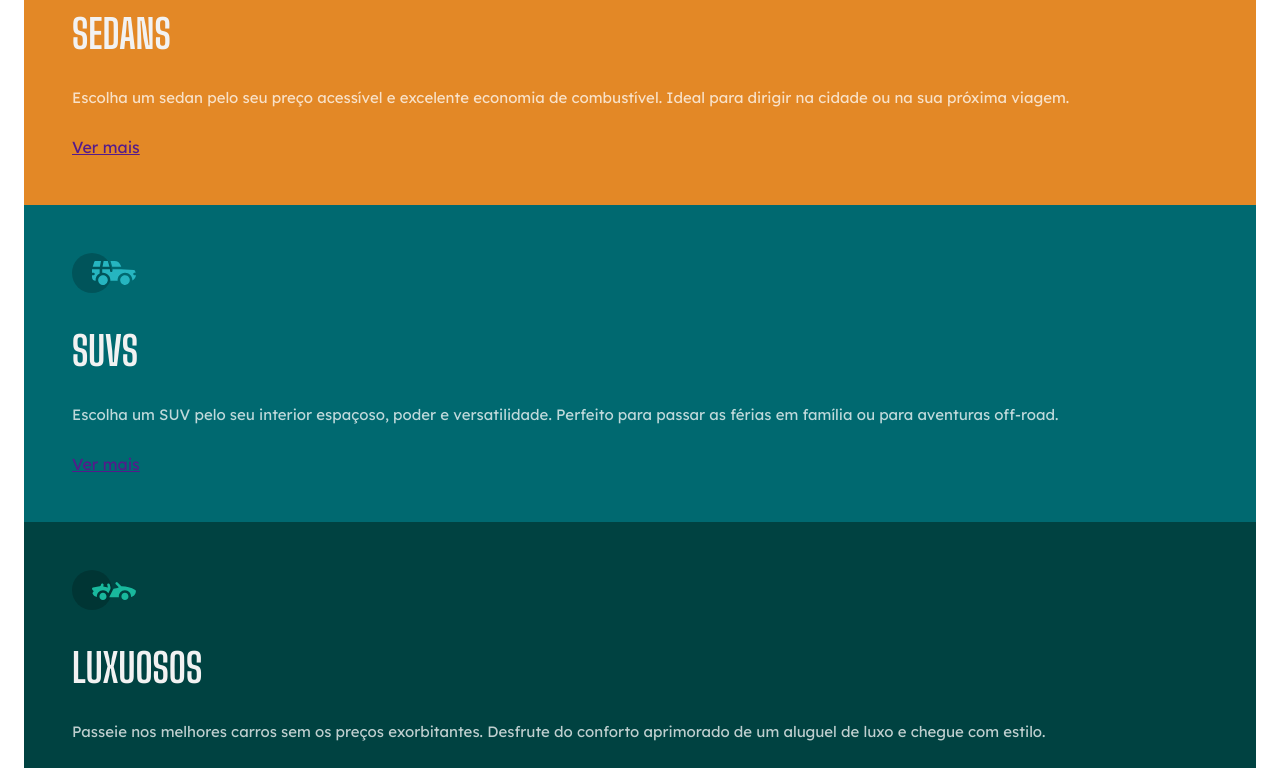
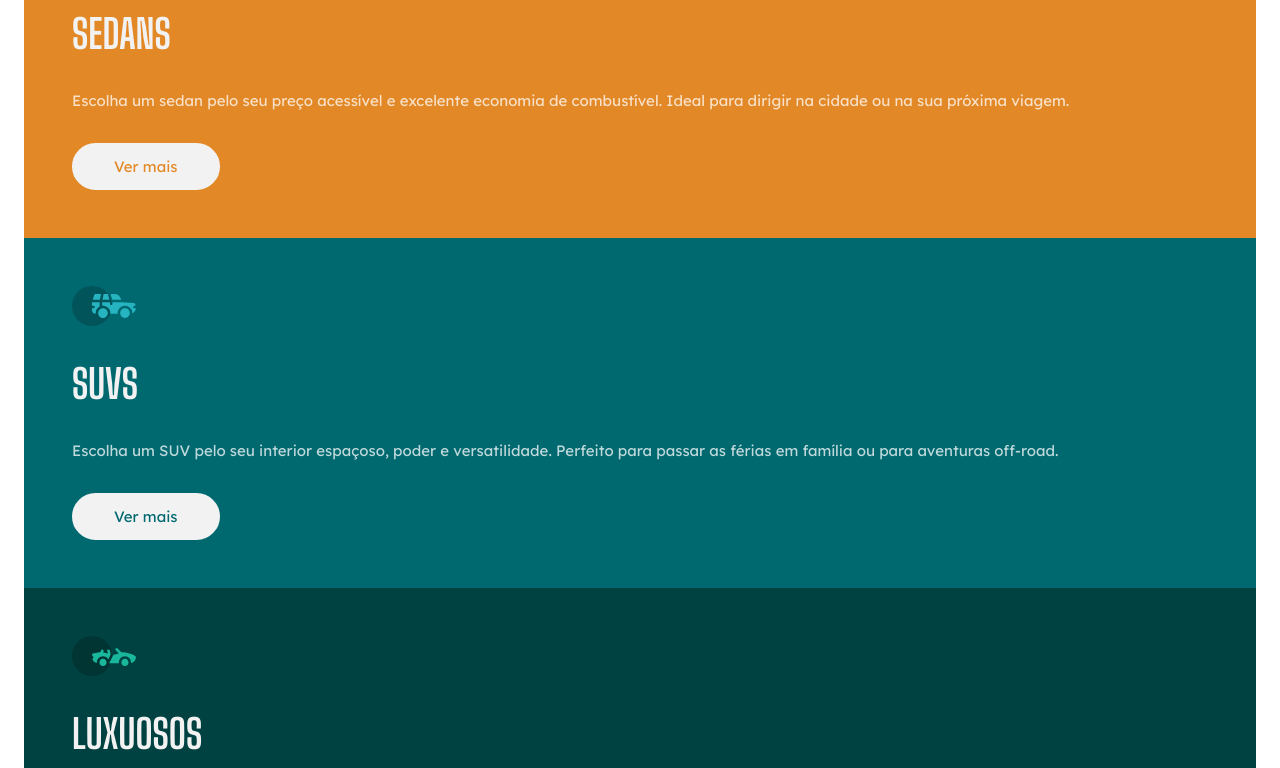
Before and after one commit to Gusta707/carros, a plain HTML site: page index.html in a window 1280 px wide. Shown: the part 200-968 px from the top of the page. Drawn offline with Linux system fonts and the light colour scheme.

Commit message:
finalização

```diff
--- a/index.html
+++ b/index.html
@@ -18,7 +18,7 @@
             <img src="./imagens/icon-sedans.svg" alt="carro sedan">
             <h2>Sedans</h2>
             <p>Escolha um sedan pelo seu preço acessível e excelente economia de combustível. Ideal para dirigir na cidade ou na sua próxima viagem.</p>
-            <a href="">Ver mais</a>
+            <a href="https://www.webmotors.com.br/sedans" target="_blank">Ver mais</a>
 
         </section>
 
@@ -26,7 +26,7 @@
             <img src="./imagens/icon-suvs.svg" alt="carro suv">
             <h2>SUVs</h2>
             <p>Escolha um SUV pelo seu interior espaçoso, poder e versatilidade. Perfeito para passar as férias em família ou para aventuras off-road.</p>
-            <a href="">Ver mais</a>
+            <a href="https://www.webmotors.com.br/suv" target="_blank">Ver mais</a>
 
         </section>
 
@@ -34,7 +34,7 @@
            <img src="./imagens/icon-luxury.svg" alt="carro luxuoso">
            <h2>Luxuosos</h2>
            <p>Passeie nos melhores carros sem os preços exorbitantes. Desfrute do conforto aprimorado de um aluguel de luxo e chegue com estilo.</p>
-           <a href="">Ver mais</a>
+           <a href="https://www.webmotors.com.br/catalogo/carroceria/conversivel/" target="_blank">Ver mais</a>
 
         </section>
     </main>
--- a/style.css
+++ b/style.css
@@ -29,10 +29,19 @@ p {
     font-size: 0.9375rem;
     color: var(--transparent-white);
     margin-bottom: 1.875rem;
+    line-height: 1.5625rem;
 }
 
 a {
     font-family: 'Lexend Deca', sans-serif;
+    display: block;
+    text-decoration: none;
+    border: 2px solid var(--gray);
+    width: fit-content;
+    font-size: 0.9375rem;
+    padding: 0.75rem 2.5rem;
+    border-radius: 1.5625rem;
+    background: var(--gray);
 }
 
 section {
@@ -42,6 +51,7 @@ section {
 
 .sedans {
     background: var(--orange);
+    border-radius: 8px 8px 0 0;
 }
 
 .suvs {
@@ -50,4 +60,17 @@ section {
 
 .luxuosos {
     background: var(--dark-cyan);
+    border-radius: 0 0 8px 8px;
 }
+
+.sedans a {
+    color: var(--orange);
+}
+
+.suvs a {
+    color: var(--cyan);
+}
+
+.luxuosos a{
+    color: var(--dark-cyan);
+}
```
